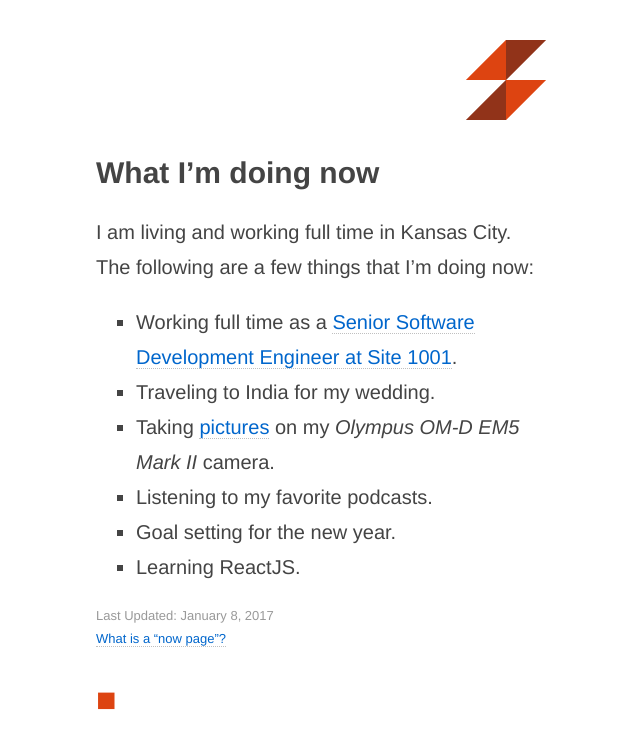
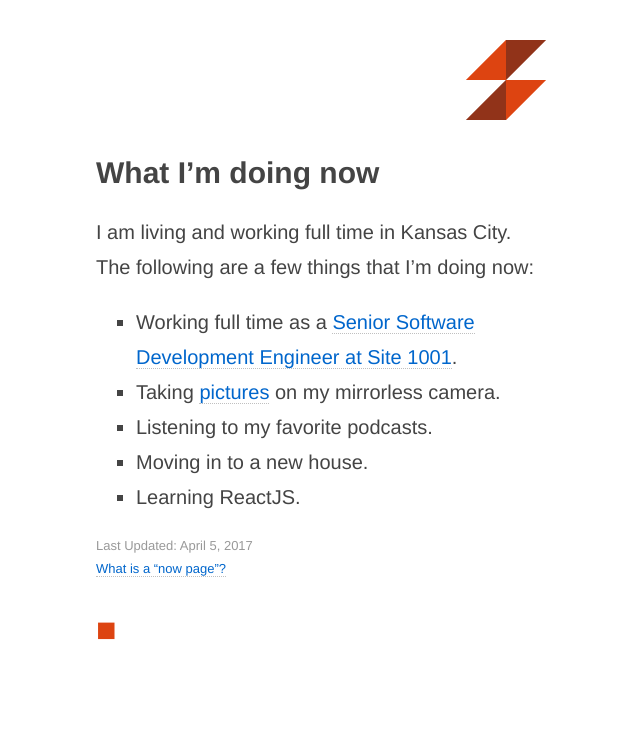
Before and after one commit to Dejital/dejital.github.com, a Jekyll site: the page built from now.html, in a window 1280 px wide. Shown: the top 749 px of the page, without its empty margins (319-959 px from the left). Built offline with Jekyll 4.4.1, drawn with Linux system fonts in a browser that asks for light colours.

Commit message:
Update now page

```diff
--- a/now.html
+++ b/now.html
@@ -13,14 +13,13 @@ permalink: '/now/'
 
 <ul>
     <li>Working full time as a <a href="http://linkedin.snevsky.com">Senior Software Development Engineer at Site 1001</a>.</li>
-    <li>Traveling to India for my wedding.</li>
-    <li>Taking <a href="https://www.flickr.com/photos/sergeyk/albums/72157673392335722">pictures</a> on my <i>Olympus OM-D EM5 Mark II</i> camera.</li>
+    <li>Taking <a href="https://www.flickr.com/photos/sergeyk/">pictures</a> on my mirrorless camera.</li>
     <li>Listening to my favorite podcasts.</li>
-    <li>Goal setting for the new year.</li>
+    <li>Moving in to a new house.</li>
     <li>Learning ReactJS.</li>
 </ul>
 
 <p id="meta">
-    Last Updated: January 8, 2017 <br />
+    Last Updated: April 5, 2017 <br />
     <a href="http://nownownow.com/about#what">What is a “now page”?</a>
 </p>
```
